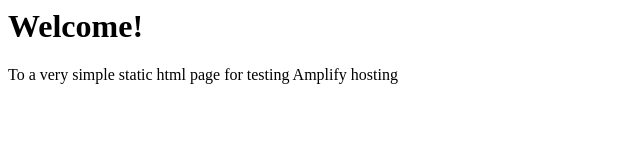
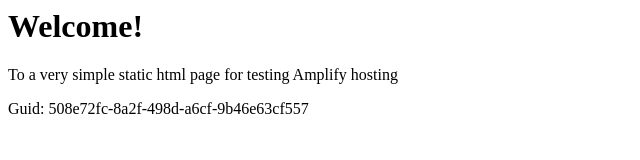
Before and after one commit to aws-aemilia-bom/Github-PR-Commit-Integration-Test-DoNotTouch-v0-preprod-ap-south-1, a website: page src/index.html in a window 1280 px wide. Shown: the whole page, without its empty margins (0-640 px from the left). Drawn offline with Linux system fonts and the light colour scheme.

Commit message:
commit from integ tests

```diff
--- a/src/index.html
+++ b/src/index.html
@@ -1,3 +1,5 @@
+
+
 <html lang="en">
 
 <head>
@@ -10,6 +12,6 @@
 <body>
     <h1>Welcome!</h1>
     <p>To a very simple static html page for testing Amplify hosting</p>
-</body>
+    <p>Guid: 508e72fc-8a2f-498d-a6cf-9b46e63cf557</p></body>
 
 </html>
```
